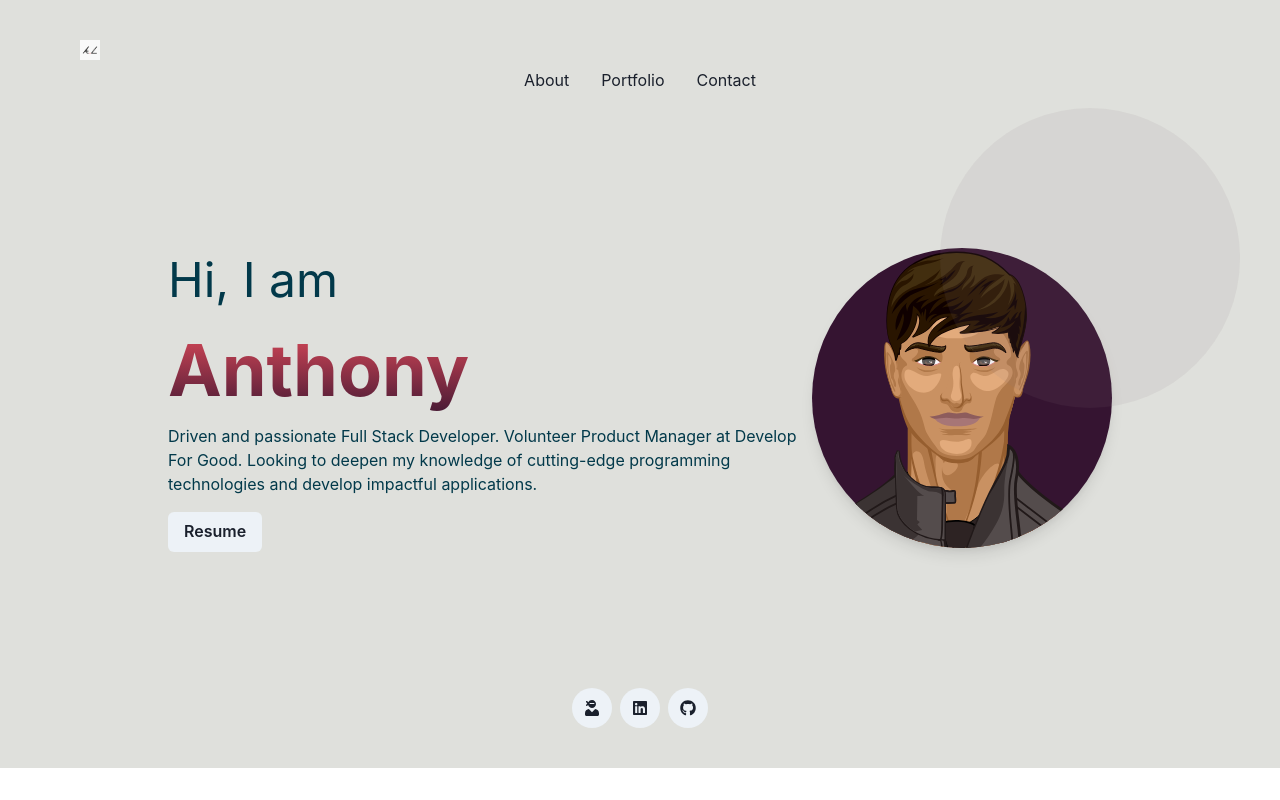
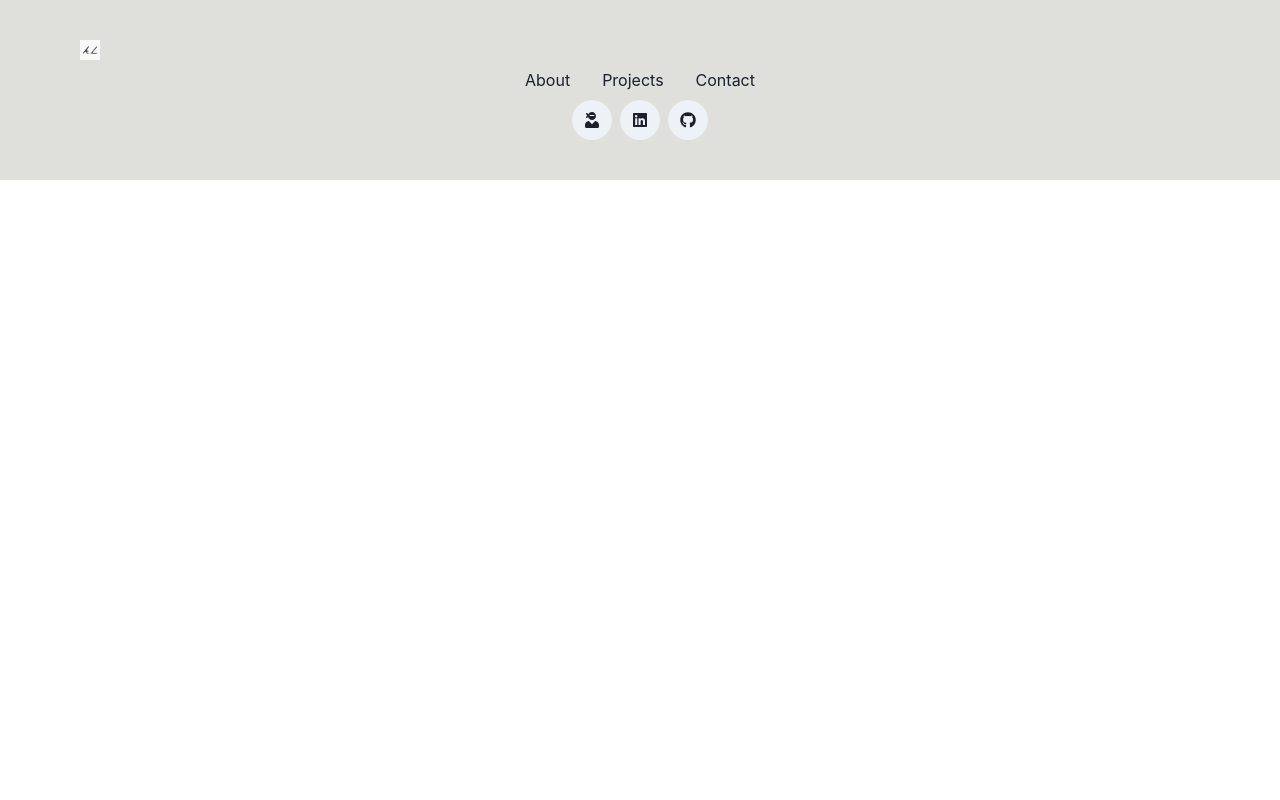
Before and after one commit to alavezzo/portfolio, a React (Create React App) app: page / in a window 1280 px wide. Built offline with nearby package versions, Linux system fonts and the light colour scheme.

Commit message:
edited routes

```diff
--- a/src/App.js
+++ b/src/App.js
@@ -22,10 +22,10 @@ function App() {
     <VStack bg={useColorModeValue('platinum', 'darkPurple')} p={10}>
       <Header home={home} setHome={setHome} />
       <Routes>
-          <Route path="/" element={<Hero />} />
+          <Route path="/portfolio" element={<Hero />} />
           <Route path="/about" element={<About />} />
           <Route path="/contact" element={<ContactForm />} />
-          <Route path="/portfolio" element={<Portfolio />} />
+          <Route path="/projects" element={<Portfolio />} />
       </Routes>
       <Footer home={home} ></Footer>
     </VStack>
--- a/src/components/Header/index.js
+++ b/src/components/Header/index.js
@@ -10,7 +10,7 @@ const Header = ({ home, setHome }) => {
         name: 'About'
       },
       {
-        name: 'Portfolio'
+        name: 'Projects'
       },
       {
         name: 'Contact'
```
